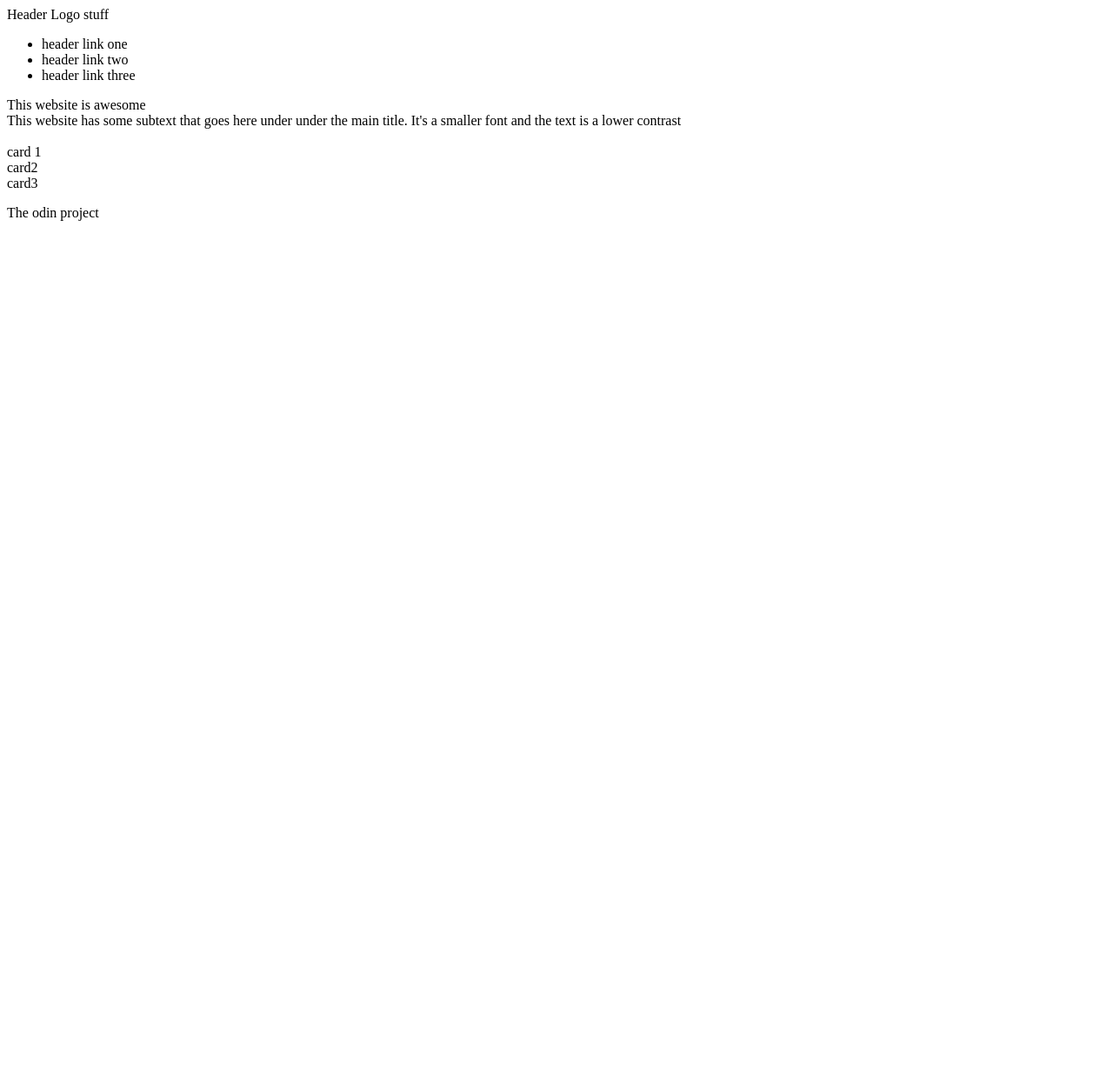
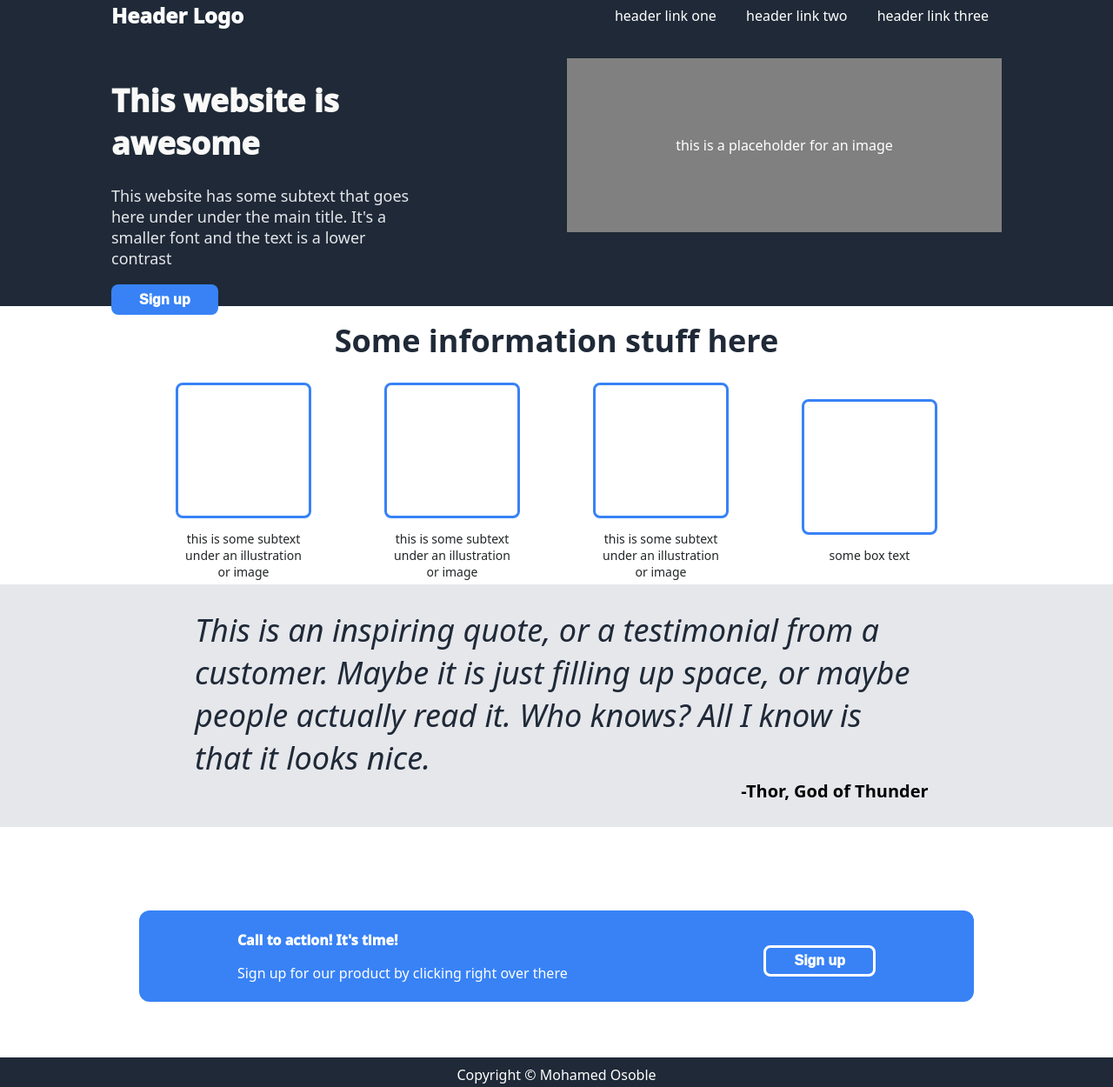
Before and after one commit to MohamedOsoble/odin-landing-page, a plain HTML site: page index.html in a window 1280 px wide. Shown: the whole page at 87% size. Before the commit the page ends 800 px from the top, so only its background shows below. Drawn offline with Linux system fonts and the light colour scheme.

Commit message:
Complete landing page html and css The HTML has been edited as the CSS was introduced to style the webpage. I forgot to make regular commits throughout the completing the assingnment as I lost track of time and therefore can't look to reflect efficiently.

```diff
--- a/index.html
+++ b/index.html
@@ -5,37 +5,72 @@
     <meta http-equiv="X-UA-Compatible" content="IE=edge">
     <meta name="viewport" content="width=device-width, initial-scale=1.0">
     <title>landing page</title>
+    <link rel="stylesheet" href="style.css">
 </head>
 <body>
     <div class="header">
         <div class="nav-bar">
-        <a class="logo">Header Logo stuff</a>
+        <a class="logo">Header Logo</a>
         <ul>
             <li>header link one</li>
             <li>header link two</li>
             <li>header link three</li>
         </ul>
         </div>
-
         <div class="header-card">
-            <div class="header-title">This website is awesome</div>
-            <div class="header-subtext">This website has some subtext that goes here under
-                under the main title. It's a smaller font and the text is a lower contrast
-            </div>
-            <div class="header-image"> <img src=""></div>
+            <div class="header-title">
+                <h1 id="header-big-text">This website is awesome</h1>
+                <p id="header-small-text">This website has some subtext that goes here under
+                    under the main title. It's a smaller font and the text is a lower contrast</p>
+                    <button>Sign up</button>
+                </div>
+            <div class="header-image">this is a placeholder for an image</div>
         </div>
+        <div class="header-empty-container"></div>
     </div>
     <div class="main-body">
         <div class="information">
+            <h1 class="main-title">Some information stuff here</h1>
             <div class="cards">
-                <div>card 1</div>
-                <div>card2</div>
-                <div>card3</div>
+                <div class="card">
+                <div class="card-box"></div>
+                <p>this is some subtext under an illustration or image</p>
+                </div>
+                <div class="card">
+                    <div class="card-box"></div>
+                    <p>this is some subtext under an illustration or image</p>
+                </div>
+                <div class="card">
+                    <div class="card-box"></div>
+                    <p>this is some subtext under an illustration or image</p>
+                    </div>
+                <div class="card">
+                    <div class="card-box"></div>
+                      <p>some box text</p>
+                    </div>
             </div>
         </div>
-    </div>
+        <div class="quote">
+            <div class="quote-text">This is an inspiring quote, or a testimonial from a customer.
+            Maybe it is just filling up space, or maybe people actually read it. Who knows? All I know
+            is that it looks nice.</div>
+            <div class="quote-author">
+                    -Thor, God of Thunder
+            </div>
+        </div>
+
+
+        <div class="sign-up-card">
+            <div class="su-card-maintext">
+                <p id="sign-up-maintext">Call to action! It's time!</p>
+                <p id="sign-up-subtext">Sign up for our product by clicking right over there</p>
+            </div>
+
+                <button id="su-button">Sign up</button>
+        </div>
+        </div>
     <div class="footer">
-        <footer><p>The odin project</p></footer>
+        <footer>Copyright © Mohamed Osoble</footer>
     </div>
 </body>
 </html>
--- a/style.css
+++ b/style.css
@@ -0,0 +1,217 @@
+body {
+    font-family: system-ui, -apple-system, BlinkMacSystemFont, 'Segoe UI', Roboto, Oxygen, Ubuntu, Cantarell, 'Open Sans', 'Helvetica Neue', sans-serif;
+    margin: 0;
+    min-height: 100vh;
+    min-width: 100vw;
+  }
+  /* navigation bar */
+  .nav-bar {
+    display: flex;
+    justify-content:space-between;
+    height: 15%;
+    align-items: center;
+    height: 10%;
+
+  }
+
+  ul {
+    list-style-type: none;
+    font-size: 16px;
+  }
+
+  li {
+    display: inline;
+    padding: 15px;
+  }
+
+  .logo {
+    font-size: 24px;
+    font-weight: 950;
+  }
+  /* header section */
+  .header {
+    height: 44vh;
+    background: #1F2937;
+    color: white;
+    display: flex;
+    flex-direction:column;
+    justify-content: space-between;
+    padding-left: 10%;
+    padding-right: 10%;
+  }
+
+
+  .header-card {
+    display: flex;
+    justify-content: space-between;
+    height: 200px;
+  }
+
+  .header-title {
+    height: 150px;
+    color: #F9FAF8;
+    width: 350px;
+
+  }
+  .header-subtext {
+    width: 500px;
+    font-size: 18px;
+    color: #E5E7EB;
+    margin-top: -5%;
+  }
+
+  .header-image {
+    width: 500px;
+    height: 200px;
+    background-color: grey;
+    display: flex;
+    justify-content: center;
+    align-items: center;
+  }
+
+  .header-empty-container {
+    height: 15%;
+  }
+
+
+
+  button {
+    background-color: #3882F6;
+    border: black;
+    color: white;
+    font-weight: 950;
+    padding: 15px 32px;
+    height: 35px;
+    text-align: center;
+    text-decoration: none;
+    display: flex;
+    justify-content: center;
+    align-items: center;
+    font-size: 16px;
+    margin-top: 10px;
+    border-radius: 8px;
+  }
+
+  #header-big-text {
+    font-size: 36px;
+    font-weight: 950;
+    color: #F9FAF8;
+
+  }
+
+  #header-small-text {
+    font-size: 18px;
+    color: #E5E7EB;
+  }
+
+.main-body {
+    width: 100vw;
+    height: 100vh;
+    display: flex;
+    flex-direction: column;
+    justify-content: space-around;
+    align-items: space-between;
+}
+/* Information card */
+.information {
+    display: flex;
+    flex-direction: column;
+    justify-content: center;
+    align-items: center;
+    height: 40%;
+}
+
+.main-title {
+    font-size: 36px;
+    font-weight: 950px;
+    color: #1F2937;
+}
+.cards {
+
+    display: flex;
+    justify-content: space-around;
+    align-items: center;
+    width: 75vw;
+
+}
+
+.card {
+    display: flex;
+    flex-direction: column;
+    justify-content: center;
+    align-items: center;
+    width: 150px;
+    font-size: 14px;
+    color: #232527;
+    text-align: center;
+}
+.card-box {
+    display: flex;
+    width: 150px;
+    height: 150px;
+    justify-content: center;
+    align-items: center;
+    border-radius: 8px;
+    border-style: solid;
+    border-color:#3882F6
+}
+/* quote section */
+.quote {
+    display: flex;
+    flex-direction: column;
+    justify-content: center;
+    align-items: center;
+    background-color: #E5E7EB;
+    height: 40%;
+}
+
+.quote-text {
+    font-size: 36px;
+    font-style:italic;
+    color: #1F2937;
+    text-align: left;
+    width: 65%;
+}
+
+.quote-author{
+    text-align: right;
+    padding-left: 50%;
+    font-weight: bold;
+    font-size: 20px;
+}
+/* Sign up card */
+.sign-up-card {
+    display: flex;
+    flex-direction: row;
+    justify-content: space-around;
+    align-items: center;
+    background-color: #3882F6;
+    height: 15%;
+    margin-top: 7.5%;
+    width: 75%;
+    margin-left: 12.5%;
+    border-radius: 12px;;
+}
+.su-card-maintext {
+    color: white;
+}
+
+#sign-up-maintext {
+    font-weight: 950;
+}
+
+#su-button {
+    border-style:solid;
+    border-color: white;
+}
+
+/* Footer Section */
+.footer {
+    height: 5vh;
+    background: #1F2937;
+    color: white;
+    display: flex;
+    justify-content: center;
+    align-items: center;
+    margin-top: 5%;
+  }
```
